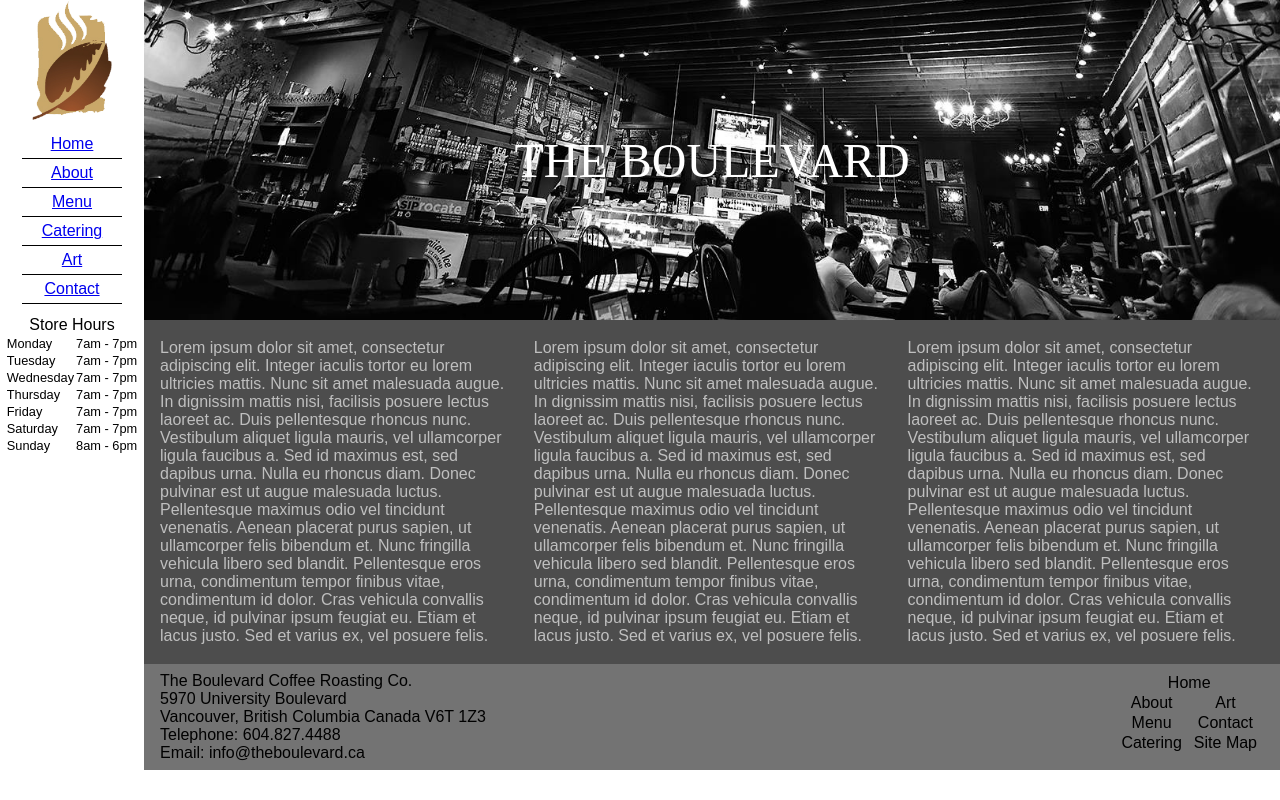
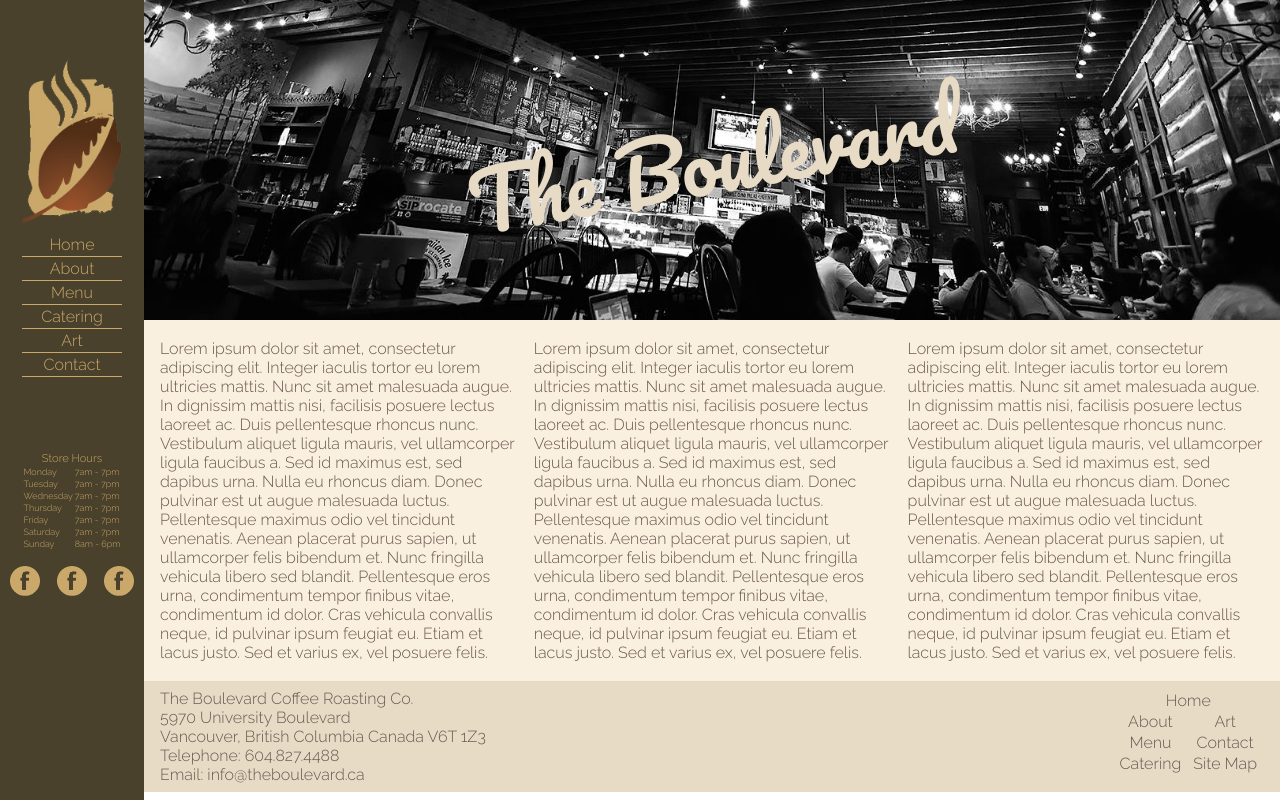
Before and after one commit to sheldonlynn/The-Boulevard, a PHP site: page /index.html in a window 1280 px wide. Run offline with PHP 8.4, Linux system fonts and the light colour scheme.

Commit message:
colour scheme, nav bar

```diff
--- a/index.html
+++ b/index.html
@@ -4,11 +4,13 @@
 	<meta charset="utf-8">
 	<title>Home</title>
 	<link rel="stylesheet" type="text/css" href="style/base.css">
-	<link rel="index stylesheet" type="text/css" href="style/index.css"
+	<link rel="index stylesheet" type="text/css" href="style/index.css">
+	<link href='https://fonts.googleapis.com/css?family=Pacifico' rel='stylesheet' type='text/css'>
+	<link href='https://fonts.googleapis.com/css?family=Raleway:400,300' rel='stylesheet' type='text/css'>
 </head>
 <body>
 	<nav>
-		<a href="index.html"><img src="images/logo.png" width="126" height="208" alt="logo"></a>
+		<a href="index.html"><img id="logo" src="images/logo.png" width="126" height="208" alt="logo"></a>
 		<div id="navbar">
 			<ul>
 				<li><a href="index.html">Home</a></li>
@@ -59,13 +61,16 @@
 		</div>
 
 		<div id="social">
+		<img src="images/fb.png" height="30" width="30" alt="social">
+		<img src="images/fb.png" height="30" width="30" alt="social">
+		<img src="images/fb.png" height="30" width="30" alt="social">
 		</div>
 	</nav>
 
 	<div id="wrapper">
 		<header>
 			<div id="bg-header"></div>
-			<h1>THE BOULEVARD</h1>
+			<h1>The Boulevard</h1>
 		</header>
 		<main>
 			<div class="section group">
--- a/style/base.css
+++ b/style/base.css
@@ -17,8 +17,8 @@
 
 /* NAV SECTION */
 #navbar {
+	margin: 10px auto;
 	width: 100px;
-	margin: 10px auto;
 	text-align: center;
 }
 
@@ -27,9 +27,22 @@
 }
 
 #navbar li {
-	padding-bottom: 5px;
-	padding-top: 5px;
-	border-bottom: 1px #000000 solid;
+	padding-bottom: 2px;
+	padding-top: 2px;
+	border-bottom: 1px #caa869 solid;
+}
+
+#navbar a {
+	text-decoration: none;
+	color: #caa869;
+}
+
+#navbar a:visited {
+	color: #caa869;
+}
+
+#navbar a:hover {
+	color: #caa869;
 }
 /* END OF NAV SECTION */
 
@@ -44,9 +57,8 @@
 /* HTML TAG SECTION */
 
 body {
-	position: relative;
-	min-width: 480px;
-	font-family: Arial, sans-serif;
+	font-family: 'Raleway', sans-serif;
+	font-weight: 300;
 }
 
 /* HEADER SECTION */
@@ -55,9 +67,10 @@ h1 {
 	position: absolute;
 	top: 50%;
 	left: 50%;
-	transform: translateX(-50%) translateY(-50%);
-	font-size: 3em;
-	font-family: "Times New Roman";
+	transform: translateX(-50%) translateY(-50%) rotate(-10deg);
+	font-size: 5em;
+	font-family: 'Pacifico', cursive;
+	color: #e8dbc6;
 }
 
 /* END HEADER SECTION */
@@ -67,14 +80,24 @@ nav {
 	width: 9em;
 	position: fixed;
 	height: 100%;
-	background-color: #FFFFFF;
+	background-color: #49412c;
 }
 
-nav img {
+#logo {
 	display: block;
-	margin: auto;
-	width: 55%;
-	height: 15%;
+	margin-left: auto;
+	margin-right: auto;
+	width: 100px;
+	height: 165px;
+	margin-top: 40%;
+}
+
+#social {
+	display: flex;
+	justify-content: space-between;
+	padding-left: 10px;
+	padding-right: 10px;
+	margin-top: 15px;
 }
 
 nav thead {
@@ -82,7 +105,10 @@ nav thead {
 }
 
 nav table {
+	color: #caa869;
 	margin: auto;
+	font-size: 0.7em;
+	margin-top: 50%;
 }
 
 nav td {
@@ -93,8 +119,8 @@ nav td {
 
 main {
 	padding: .5em 1em .5em 1em;
-	background-color: #4D4D4D;
-	color: #BFBFBF;
+	background-color: #f9f0df; /* #4D4D4D; */
+	color: #6a5750;
 }
 
 /* FOOTER SECTION */
@@ -103,7 +129,8 @@ footer {
 	position: relative;
 	padding: .5em 1em .5em 1em;
 	bottom: 0;
-	background-color: #737373;
+	background-color: #e8dbc6;
+	color: #6a5750;
 }
 
 footer td {
--- a/style/index.css
+++ b/style/index.css
@@ -9,7 +9,7 @@
 
 header {
 	position: relative;
-	color: #FFFFFF;
+	color: #ede9ce;
 	text-align: center;
 	height: 20em;
 	overflow: hidden;
```
Also changed, not shown: images/fb.png (added).
